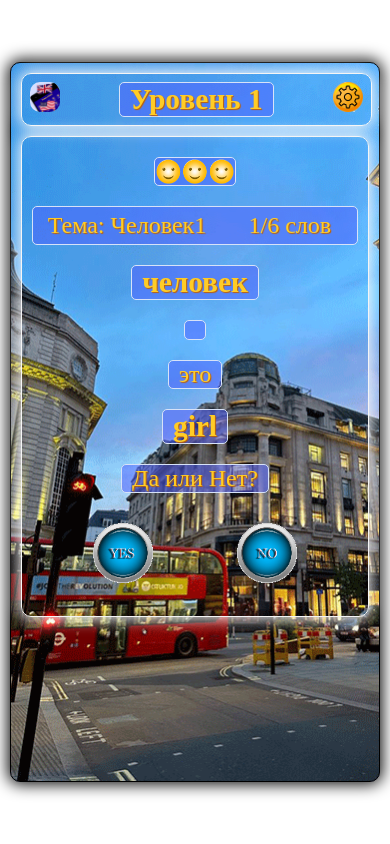
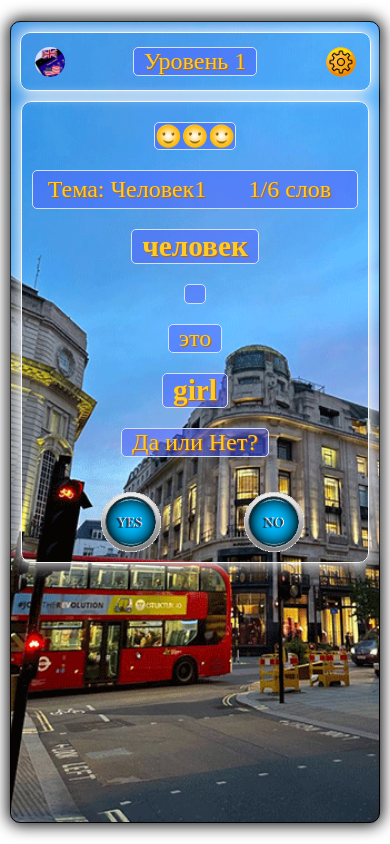
Before and after one commit to arefinnick/word-learning-game, a website: page level.html in a window 390 px wide. Drawn offline with Linux system fonts and the light colour scheme.

Commit message:
Изменение стилей CSS.

```diff
--- a/assets/style.css
+++ b/assets/style.css
@@ -13,25 +13,25 @@ body {
 }
 
 .cont1 {
-	width: 100vw;
+	width: 95vw;
     max-width: 405px;
-    height: 100vh;
-    max-height: 720px;
+    height: 95vh;
+    min-height: 720px;
 	border: 1px solid black;
 	border-radius: 10px;
-	display: inline;
+	display: flex;
+    flex-direction: column;
+    justify-content: flex-start;
+    align-items: center;
 	background: rgb(123, 136, 245);
-	background-size: cover;
-    background-position: center;
-    background-repeat: no-repeat;
 	box-shadow: 0 0 16px 2px rgba(0,0,0.8);
 }
 
 .cont2 {
 	display: flex;
-	width: 100vw;
+	width: 95vw;
     max-width: 385px;
-    height: 100vh;
+    height: 95vh;
     max-height: 60px;
     border: 1px solid whitesmoke;
 	border-radius: 10px;
@@ -39,14 +39,15 @@ body {
 	box-shadow: 0 0 16px 2px rgba(250,250,250.8);
 }
 
-.cont3level {
+.cont3index {
 	display: grid;
 	grid-template-columns: repeat(5, 1fr);
 	gap: 5px;
 
 }
-.cont3,
-.cont3level {
+.cont3about,
+.cont3satting,
+.cont3index {
   	width: 100vw;
     max-width: 385px;
     height: 100vh;
@@ -97,7 +98,7 @@ body {
 }
 
 .items1, .items3 {
-	margin: 10px;
+	margin: 8px;
 	width: auto;
 }
 .items2 {
@@ -126,22 +127,11 @@ a:hover {
   	color: #faa61a;
 	text-decoration: underline;
 }
-button {
-	background-color: transparent; /* Убираем фон кнопки */
-    border: none;                 /* Убираем рамку */
-    padding: 0;                   /* Убираем отступы вокруг картинки */
-    cursor: pointer;              /* Оставляем курсор «рука» для интерактивности */
-    outline: none;                /* Убираем синюю рамку при нажатии на клавиатуре */
-}
-.button:hover img {
-    /* opacity: 0.8; затемняем картинку при наведении */
-    transform: scale(1.05); /* для увеличения */
-}
-.y-n {
-    width: 100vw;
-    max-width: 70px;
-    height: 100vh;
-    max-height: 70px;
+
+.y-n, .lives, .ques {
+    width: 60px;
+    height: 60px;
+    margin: 5px auto;
 }
 
 
@@ -179,16 +169,16 @@ button {
     transition: transform 0.3s ease;
 }
 .ques {
-	margin: 2px;
-	width: 40px;
-	height: 40px;
-	border-radius: 10px;
+	margin: 8px;
+	width: 48px;
+	height: 48px;
+	border-radius: 50px;
 }
 .lives{
 	width: 100vw;
-    max-width: 100px;
-    height: 100vh;
-    max-height: 33px;
+    max-width: 80px;
+    height: 95vh;
+    max-height: 26px;
 	display: block;
     margin: 0 auto;
     transition: transform 0.3s ease;
@@ -198,7 +188,9 @@ button {
 }
 
 /* button */
-.ico {
+button,
+.ico,
+.settings {
 	float: right;
 	background-color: transparent; /* Убираем фон кнопки */
     border: none;                 /* Убираем рамку */
@@ -206,8 +198,9 @@ button {
     cursor: pointer;              /* Оставляем курсор «рука» для интерактивности */
     outline: none;                /* Убираем синюю рамку при нажатии на клавиатуре */
 }
-.ico:hover img {
-    /* opacity: 0.8; затемняем картинку при наведении */
+button:hover img,
+.ico:hover img,
+.settings:hover img {
     transform: scale(1.05); /* для увеличения */
 }
 
@@ -300,20 +293,6 @@ button {
 
 /* Настройки */
 
-.settings {
-	float: left;
-	background-color: transparent; /* Убираем фон кнопки */
-    border: none;                 /* Убираем рамку */
-    padding: 0;                   /* Убираем отступы вокруг картинки */
-    cursor: pointer;              /* Оставляем курсор «рука» для интерактивности */
-    outline: none;                /* Убираем синюю рамку при нажатии на клавиатуре */
-
-}
-.settings:hover img {
-    /* opacity: 0.8; затемняем картинку при наведении */
-    transform: scale(1.05); /* для увеличения */
-}
-
 .content-area {
     padding: 20px;
     color: white;
@@ -361,38 +340,112 @@ button {
 /* Для планшетов (768px и выше) */
 @media (min-width: 768px) {
     .cont1 {
-        width: 100vw;
-        height: 100vh;
+        width: 90vw;
+        height: 80vh;
     }
     .f-had {
         font-size: 24pt;
     }
+    .settings,
+    .ico {
+        width: 45px;
+        height: 45px;
+    }
+    .y-n {
+    width: 80px;
+    height: 80px;
+  }
 }
 
 /* Для мобильных телефонов (до 767px) */
 @media (max-width: 767px) {
     .cont1 {
+        width: 90vw;
+        height: 80vh;
+    }
+     .cont2{
+        width: 90vw;
+        height: auto;
+        padding: 3px;
+     }
+      .cont3about, .cont3satting, .cont4, .cont3index {
+        width: 80vw;
+        height: 80vh;
+        margin: 5px auto;
+    }
+    .cont3index {
+        display: grid;
+        grid-template-columns: repeat(5, 1fr);
+        gap: 3px;
+
+    }
+    .cont5 {
+        min-width: 90%;
+        margin: 0px auto;
+        padding: 10px;
+    }
+    .cont7{
+        margin: 20px;
+    }
+    .items1, .items3 {
+        margin: 3px;
+	    width: auto;
+
+    }
+    .settings,
+    .ico {
+        /* margin: 2px; */
+        width: 45px;
+        height: 45px;
+    }
+    .lives{
+        width: 80px;
+        height: auto;
+    }
+    .f-had {
+        font-size: 28pt;
+        text-shadow: 1px 1px 1px rgb(192, 97, 2);
+    }
+    .f-bod {
+        font-size: 20pt;
+        text-shadow: 1px 1px 1px rgb(192, 97, 2);
+    }
+    .f-bod-tr{
+        height: 20px;
+    }
+    .cell {
+        width: 60px;
+        height: 60px;
+        padding: 5px;
+    }
+    .ques {
+        width: 35px;
+        height: 35px;
+    }
+    .y-n, .lives {
+    width: 80px;
+    height: 80px;
+  }
+}
+
+/* Для очень маленьких экранов (до 480px) */
+ @media (max-width: 480px) {
+   .cont1 {
         width: 95vw;
-        /* max-width: 767px; */
-        height: auto;
-        /* max-height: 1364px; */
+        height: 95vh;
         margin: 5px;
     }
      .cont2{
         width: 90vw;
-        /* max-width: 767px; */
-        height: 95vh;
-        /* max-height: 80px; */
+        height: auto;
         padding: 3px;
      }
-      .cont3, .cont4, .cont3level {
-        width: 90vw;
-        /* max-width: 767px; */
+      .cont3about, .cont3satting, .cont4, .cont3index {
+        width: calc(100% - 20px);
         height: auto;
-        /* max-height: 1170px; */
-        margin: 10px auto;
+        margin: 0px auto;
     }
-    .cont3level {
+    .cont3index {
         display: grid;
         grid-template-columns: repeat(5, 1fr);
         gap: 3px;
@@ -412,80 +465,8 @@ button {
 
     }
     .ques {
-        /* margin: 2px; */
-        width: 30px;
-        height: 30px;
-    }
-    .lives{
-        width: 90vw;
-        height: auto;
-    }
-    .f-had {
-        font-size: 28pt;
-        text-shadow: 1px 1px 1px rgb(192, 97, 2);
-    }
-    .f-bod {
-        font-size: 20pt;
-        text-shadow: 1px 1px 1px rgb(192, 97, 2);
-    }
-    .f-bod-tr{
-        height: 20px;
-    }
-    .cell {
-        width: 60px;
-        height: 60px;
-        padding: 5px;
-    }
-    .ques {
-        width: 30px;
-        height: 30px;
-    }
-    .y-n {
-    max-width: 60px;
-    max-height: 60px;
-    }
-}
-
-/* Для очень маленьких экранов (до 480px) */
- @media (max-width: 480px) {
-   .cont1 {
-        width: 95vw;
-        height: 95vh;
-        margin: 5px;
-    }
-     .cont2{
-        width: 90vw;
-        height: auto;
-        padding: 3px;
-     }
-      .cont3, .cont4, .cont3level {
-        width: calc(100% - 20px);
-        height: auto;
-        margin: 0px auto;
-    }
-    .cont3level {
-        display: grid;
-        grid-template-columns: repeat(5, 1fr);
-        gap: 3px;
-
-    }
-    .cont5 {
-        min-width: 90%;
-        margin: 0px auto;
-        padding: 10px;
-    }
-    .cont7{
-        margin: 20px;
-    }
-    .items1, .items3 {
-        margin: 3px;
-	    width: auto;
-
-    }
-    .ques {
-        /* margin: 2px; */
-        width: 30px;
-        height: 30px;
+        width: 35px;
+        height: 35px;
     }
     .lives{
         width: 80px;
@@ -525,15 +506,15 @@ button {
     }
      .cont2{
         width: 90vw;
-        height: 40px;
+        height: auto;
         padding: 3px;
      }
-      .cont3, .cont4, .cont3level {
+      .cont3about, .cont3satting, .cont4, .cont3index {
         width: calc(100% - 20px);
         height: 81vh;
         margin: 0px auto;
     }
-    .cont3level {
+    .cont3index {
         display: grid;
         grid-template-columns: repeat(5, 1fr);
         gap: 3px;
@@ -550,7 +531,6 @@ button {
 
     }
     .ques {
-        /* margin: 2px; */
         width: 30px;
         height: 30px;
     }
@@ -574,10 +554,6 @@ button {
         height: 45px;
         padding: 5px;
     }
-    .ques {
-        width: 30px;
-        height: 30px;
-    }
     .y-n {
     max-width: 50px;
     max-height: 50px;
--- a/level.html
+++ b/level.html
@@ -19,7 +19,7 @@
 					</button>
 				</div>
 				<div class="items2">
-					<p class="f-had" id="level">Уровень ?</p>
+					<p class="f-bod" id="level">Уровень ?</p>
 				</div>
 				<div class="items3">
 					<button class="settings">
```
Also changed, not shown: about.html (+1 -1 lines), index.html (+1 -1 lines), settings.html (+2 -2 lines).
